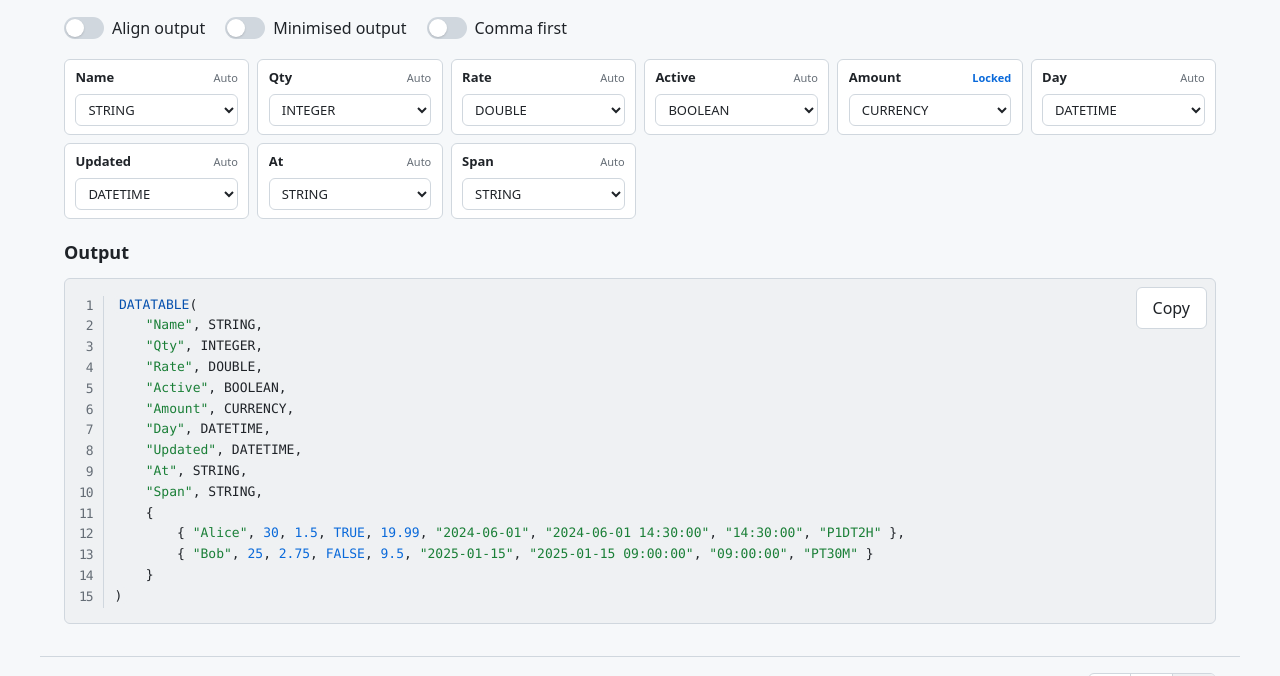
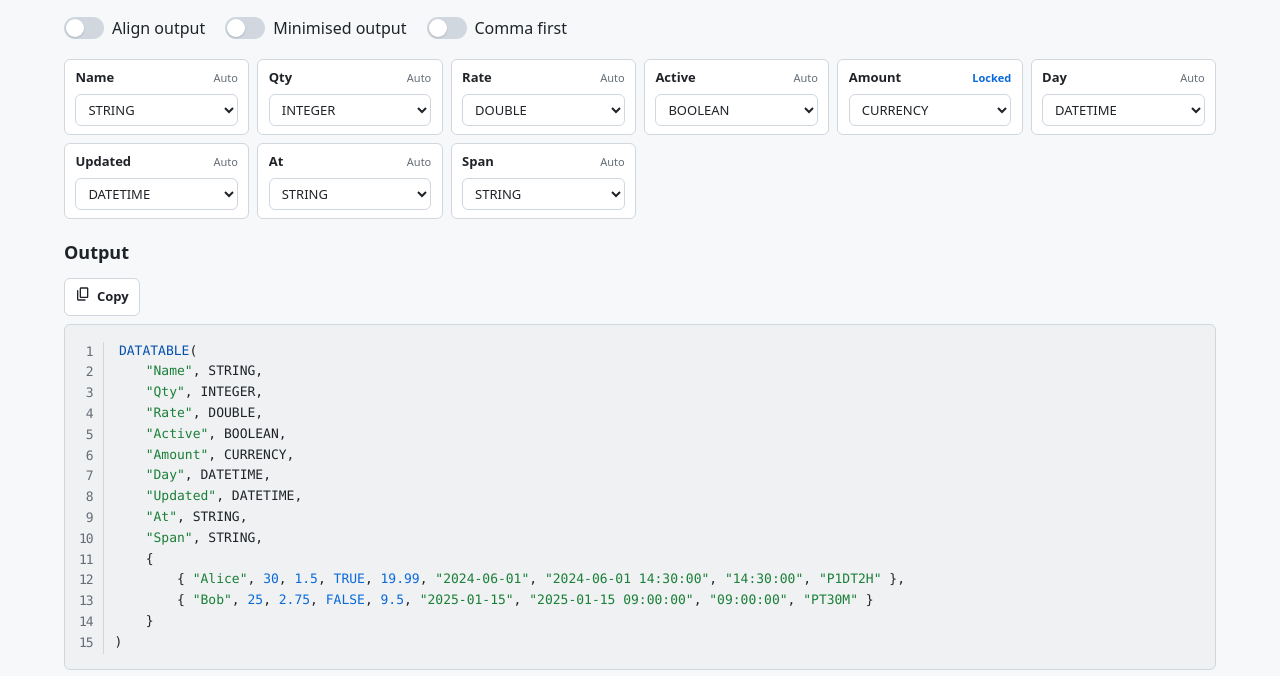
Before and after one commit to filcuk/pbi-tabulator, a website with bundled scripts: page index.html in a window 1280 px wide. Shown: the part 571-1247 px from the top of the page. Built offline with nearby package versions, Linux system fonts and the light colour scheme; no server answers.

Commit message:
Add code output copy
Disable hover copy

```diff
--- a/app/converter-app.js
+++ b/app/converter-app.js
@@ -334,13 +334,16 @@ export function initConverterApp({ root = document } = {}) {
   const inputCodeCopyBtn = root.querySelector("#input-code-copy");
   const inputCodePasteBtn = root.querySelector("#input-code-paste");
   const outputTabularCopyBtn = root.querySelector("#output-tabular-copy");
+  const outputCodeCopyBtn = root.querySelector("#output-code-copy");
 
   /** @type {{ current: ReturnType<typeof setTimeout> | null }} */
   const inputCopyFlash = { current: null };
   /** @type {{ current: ReturnType<typeof setTimeout> | null }} */
   const inputPasteFlash = { current: null };
   /** @type {{ current: ReturnType<typeof setTimeout> | null }} */
-  const outputCopyFlash = { current: null };
+  const outputTabularCopyFlash = { current: null };
+  /** @type {{ current: ReturnType<typeof setTimeout> | null }} */
+  const outputCodeCopyFlash = { current: null };
 
   /** @type {{ cleanup: () => void, resolve: (text: string | null) => void } | null} */
   let pasteCaptureSession = null;
@@ -438,7 +441,18 @@ export function initConverterApp({ root = document } = {}) {
       outputTabularCopyBtn,
       ok ? "Copied" : "Failed",
       "Copy",
-      outputCopyFlash
+      outputTabularCopyFlash
+    );
+  });
+
+  outputCodeCopyBtn?.addEventListener("click", async () => {
+    const text = outputCode?.getSource() ?? "";
+    const ok = await copyTextToClipboard(text);
+    flashActionLabel(
+      outputCodeCopyBtn,
+      ok ? "Copied" : "Failed",
+      "Copy",
+      outputCodeCopyFlash
     );
   });
 
--- a/index.html
+++ b/index.html
@@ -281,13 +281,23 @@
             </div>
             <div id="output-code-wrap">
               <div
+                class="converter-pane-actions"
+                id="output-code-actions"
+                role="toolbar"
+                aria-label="Output code actions"
+              >
+                <button type="button" class="btn converter-pane-action" id="output-code-copy" aria-label="Copy output code">
+                  <span data-icon="copy" data-icon-class="btn-icon-svg" aria-hidden="true"></span>
+                  <span class="converter-pane-action-label">Copy</span>
+                </button>
+              </div>
+              <div
                 class="code-block code-block--wide"
                 id="output-code"
                 data-code-mode="select"
-                data-code-copy="true"
+                data-code-copy="false"
               >
                 <div class="code-block-body">
-                  <button type="button" class="code-block-copy btn" aria-label="Copy output code">Copy</button>
                   <pre class="line-numbers language-dax"><code class="language-dax"></code></pre>
                 </div>
               </div>
```
